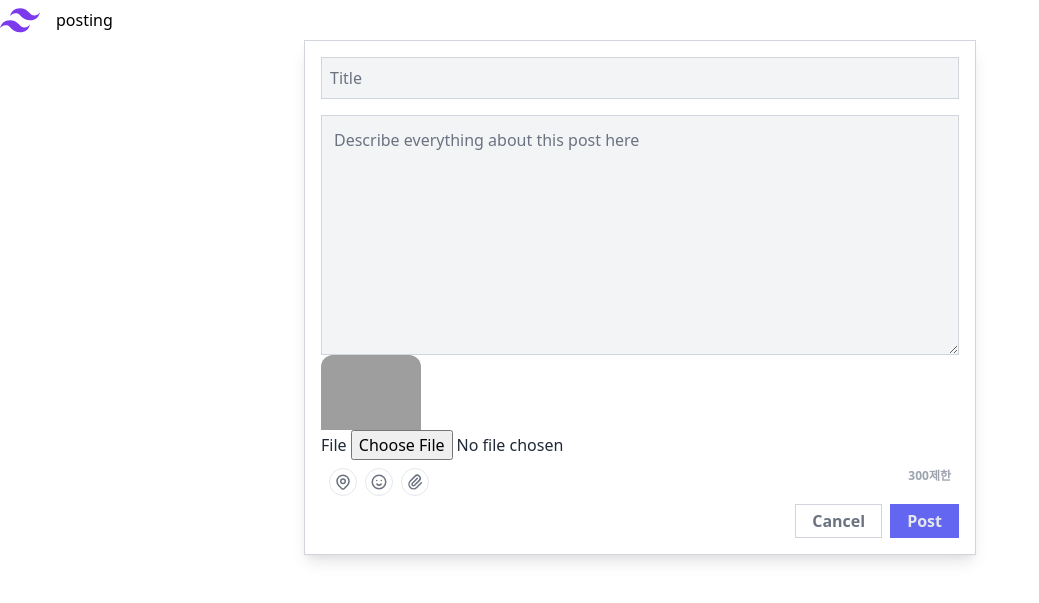
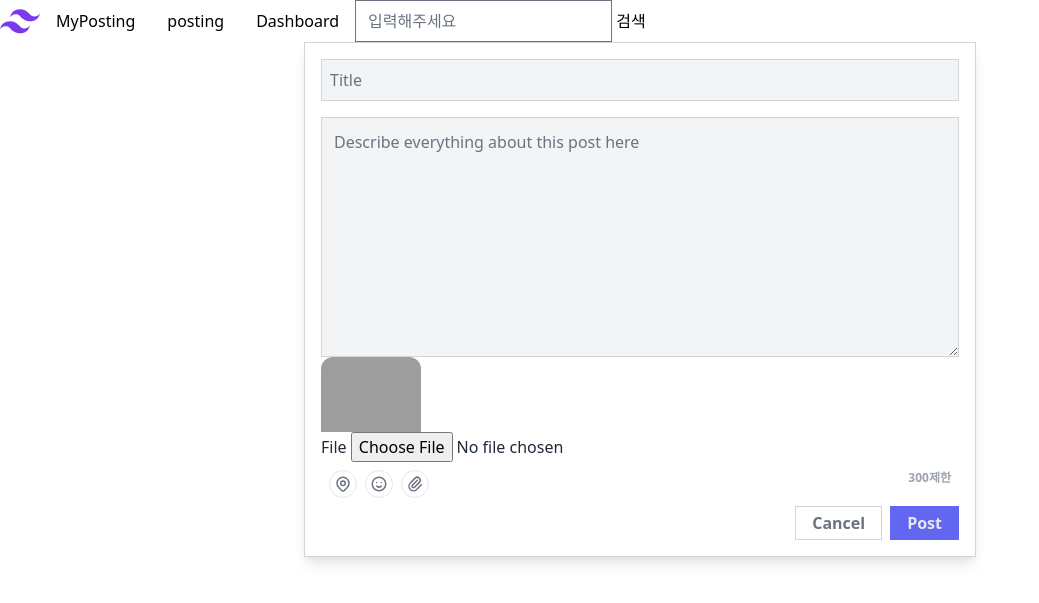
Before and after one commit to MJoon-Jung/WEB, a Laravel app: page /post/create/1 in a window 1280 px wide. Shown: the top 603 px of the page, without its empty margins (0-1039 px from the left). Run offline with Laravel 8, Linux system fonts and the light colour scheme; the visitor is signed in with stand-in values (Sample User, id 1); data that the repository does not hold is empty; style sheets or scripts are compiled from the project's sources; some libraries are stand-ins or nearby versions.

Commit message:
add MyPost, search post

```diff
--- a/laravel/post-app/app/Http/Controllers/PostsController.php
+++ b/laravel/post-app/app/Http/Controllers/PostsController.php
@@ -8,6 +8,7 @@ use Illuminate\Support\Facades\Auth;
 use Illuminate\Support\Facades\DB;
 use Illuminate\Support\Facades\Storage;
 use Illuminate\Support\Str;
+use Illuminate\Database\Eloquent\Builder;
 
 class PostsController extends Controller
 {
@@ -22,6 +23,15 @@ class PostsController extends Controller
         // $posts = Post::orderBy('updated_at','desc')->simplePaginate(5);
 
         $posts = Post::latest()->paginate(6);
+        return view('posts.index', compact('posts'));
+    }
+    public function myPost(){
+        $posts = auth()->user()->posts()->latest()->paginate(6);
+        return view('posts.index', compact('posts'));
+    }
+    public function search(Request $request) {
+        $keyword = $request->keyword;
+        $posts = Post::where('title', 'like', '%' . $keyword . '%')->orWhere('content', 'like', '%' . $keyword . '%')->latest()->paginate(6);
         return view('posts.index', compact('posts'));
     }
     public function createForm() {
@@ -101,7 +111,6 @@ class PostsController extends Controller
     public function showPost(Request $request, $id){
         $page = $request->page;
         $post = Post::find($id);
-
         return view('posts.showPost', compact('post', 'page'));
     }
     public function destroy(Request $request, $id){
--- a/laravel/post-app/app/Models/Post.php
+++ b/laravel/post-app/app/Models/Post.php
@@ -15,4 +15,9 @@ class Post extends Model
         $imageFile = $this->image ?? 'noImage.png';
         return $path.$imageFile;
     }
+
+    public function user() {
+        // return $this->belongsTo('User::class');
+        return $this->belongsTo('App\Models\User');
+    }
 }
--- a/laravel/post-app/app/Models/User.php
+++ b/laravel/post-app/app/Models/User.php
@@ -10,6 +10,9 @@ use Illuminate\Notifications\Notifiable;
 class User extends Authenticatable
 {
     use HasFactory, Notifiable;
+
+    // 관습을 따르기때문에 안적어도 됨 원래는 명시해야함 테이블이름
+    // protected $table = "users";
 
     /**
      * The attributes that are mass assignable.
@@ -40,4 +43,9 @@ class User extends Authenticatable
     protected $casts = [
         'email_verified_at' => 'datetime',
     ];
+
+    public function posts() {
+        return $this->hasMany(Post::class);
+        // return $this->hasMany('App\Models\Post');
+    }
 }
--- a/laravel/post-app/resources/views/posts/postForm.blade.php
+++ b/laravel/post-app/resources/views/posts/postForm.blade.php
@@ -6,6 +6,7 @@
     <meta http-equiv="X-UA-Compatible" content="ie=edge">
     <link href="{{ asset('css/app.css') }}" rel="stylesheet">
     <title>Document</title>
+    <script src="https://cdn.ckeditor.com/ckeditor5/29.0.0/classic/ckeditor.js"></script>
 </head>
 <body>
     <div class="container">
@@ -19,8 +20,22 @@
                     </svg>
                   </a>
                 <ul class="flex flex-col mt-4 -mx-4 pt-4 border-t md:flex-row md:items-center md:mx-0 md:mt-0 md:pt-0 md:mr-4 lg:mr-8 md:border-0">
+                  @auth
+                    <li>
+                      <a href="/mypost" class="block px-4 py-1 md:p-2 lg:px-4" title="Link">MyPosting</a>
+                    </li>
+                    <li>
+                      <a href="/post/create" class="block px-4 py-1 md:p-2 lg:px-4" title="Link">posting</a>
+                    </li>
+                  @endauth
                   <li>
-                    <a href="/post/create" class="block px-4 py-1 md:p-2 lg:px-4" title="Link">posting</a>
+                    <a href="{{ url('/dashboard') }}" class="block px-4 py-1 md:p-2 lg:px-4">Dashboard</a>
+                  </li>
+                  <li>
+                    <form method="GET" action="{{ route('posts.search') }}">
+                      <input type="text" name="keyword" placeholder="입력해주세요"/>
+                      <button type="submit">검색</button>
+                    </form>
                   </li>
                 </ul>
               </div>
@@ -31,12 +46,12 @@
             <form id="form" action="/post/store/{{ $post->id }}" method="POST" enctype="multipart/form-data">
               @csrf
               <div class="editor mx-auto w-10/12 flex flex-col text-gray-800 border border-gray-300 p-4 shadow-lg max-w-2xl">
-                <input value="{{ $post->title }}" name="title" class="title bg-gray-100 border border-gray-300 p-2 mb-4 outline-none" spellcheck="false" placeholder="Title" type="text" required>
+                <input value="{{ $post->title }}" name="title" class="title bg-gray-100 border border-gray-300 p-2 mb-4 outline-none" spellcheck="false" placeholder="Title" type="text">
                 @error('title')
                   <div>{{ $message }}</div>
                   <script>alert(`{{ $message }}`)</script>
                 @enderror
-                <textarea name="content" class="description bg-gray-100 sec p-3 h-60 border border-gray-300 outline-none" spellcheck="false" placeholder="Describe everything about this post here" required>{{ $post->content }}</textarea>
+                <textarea id="content"name="content" class="description bg-gray-100 sec p-3 h-60 border border-gray-300 outline-none" spellcheck="false" placeholder="Describe everything about this post here">{{ $post->content }}</textarea>
                 @error('content')
                   <div>{{ $message }}</div>
                   <script>alert(`{{ $message }}`)</script>
@@ -74,12 +89,12 @@
             <form id="form" action="/post/store" method="POST" enctype="multipart/form-data">
                 @csrf
                 <div class="editor mx-auto w-10/12 flex flex-col text-gray-800 border border-gray-300 p-4 shadow-lg max-w-2xl">
-                  <input name="title" class="title bg-gray-100 border border-gray-300 p-2 mb-4 outline-none" spellcheck="false" placeholder="Title" type="text" required>
+                  <input name="title" class="title bg-gray-100 border border-gray-300 p-2 mb-4 outline-none" spellcheck="false" placeholder="Title" type="text">
                   @error('title')
                     <div>{{ $message }}</div>
                     <script>alert(`{{ $message }}`)</script>
                   @enderror
-                  <textarea name="content" class="description bg-gray-100 sec p-3 h-60 border border-gray-300 outline-none" spellcheck="false" placeholder="Describe everything about this post here" required></textarea>
+                  <textarea id="content" name="content" class="description bg-gray-100 sec p-3 h-60 border border-gray-300 outline-none" spellcheck="false" placeholder="Describe everything about this post here" ></textarea>
                   @error('content')
                     <div>{{ $message }}</div>
                     <script>alert(`{{ $message }}`)</script>
@@ -106,14 +121,23 @@
                   <!-- buttons -->
                   <div class="buttons flex">
                     <div class="btn border border-gray-300 p-1 px-4 font-semibold cursor-pointer text-gray-500 ml-auto">Cancel</div>
-
-                    <button id="submit_btn" type="submit" class="btn border border-indigo-500 p-1 px-4 font-semibold cursor-pointer text-gray-200 ml-2 bg-indigo-500">Post</button>
-                    {{-- <script>document.getElementById('form').addEventListener('submit', (event) => {event.preventDefault()})</script> --}}
+                    <button type="submit" style="z-index: 1" class="btn border border-indigo-500 p-1 px-4 font-semibold cursor-pointer text-gray-200 ml-2 bg-indigo-500">Post</button>
                     </div>
                 </div>
             </form>
           @endempty
         </div>
     </div>
+
+    <script>
+      ClassicEditor
+              .create( document.querySelector( '#content' ) )
+              .then( editor => {
+                      console.log( editor );
+              } )
+              .catch( error => {
+                      console.error( error );
+              } );
+    </script>
 </body>
 </html>
--- a/laravel/post-app/routes/web.php
+++ b/laravel/post-app/routes/web.php
@@ -25,6 +25,8 @@ Route::get('/dashboard', function () {
 require __DIR__.'/auth.php';
 
 Route::get('/post', [PostsController::class, 'post'])->name('posts.post');
+Route::get('/mypost', [PostsController::class, 'myPost'])->name('posts.myPost');
+Route::get('/posts/search', [PostsController::class, 'search'])->name('posts.search');
 Route::get('/post/create', [PostsController::class, 'createForm'])->name('posts.createForm');
 Route::get('/post/{id}', [PostsController::class, 'showPost'])->name('posts.showPost');
 Route::delete('/post/{id}', [PostsController::class, 'destroy'])->name('posts.destroy');
```
Also changed, not shown: laravel/post-app/resources/views/posts/index.blade.php (+15 -4 lines), laravel/post-app/resources/views/posts/nonPage.blade.php (added, +12 -0 lines), laravel/post-app/resources/views/posts/showPost.blade.php (+9 -3 lines).
